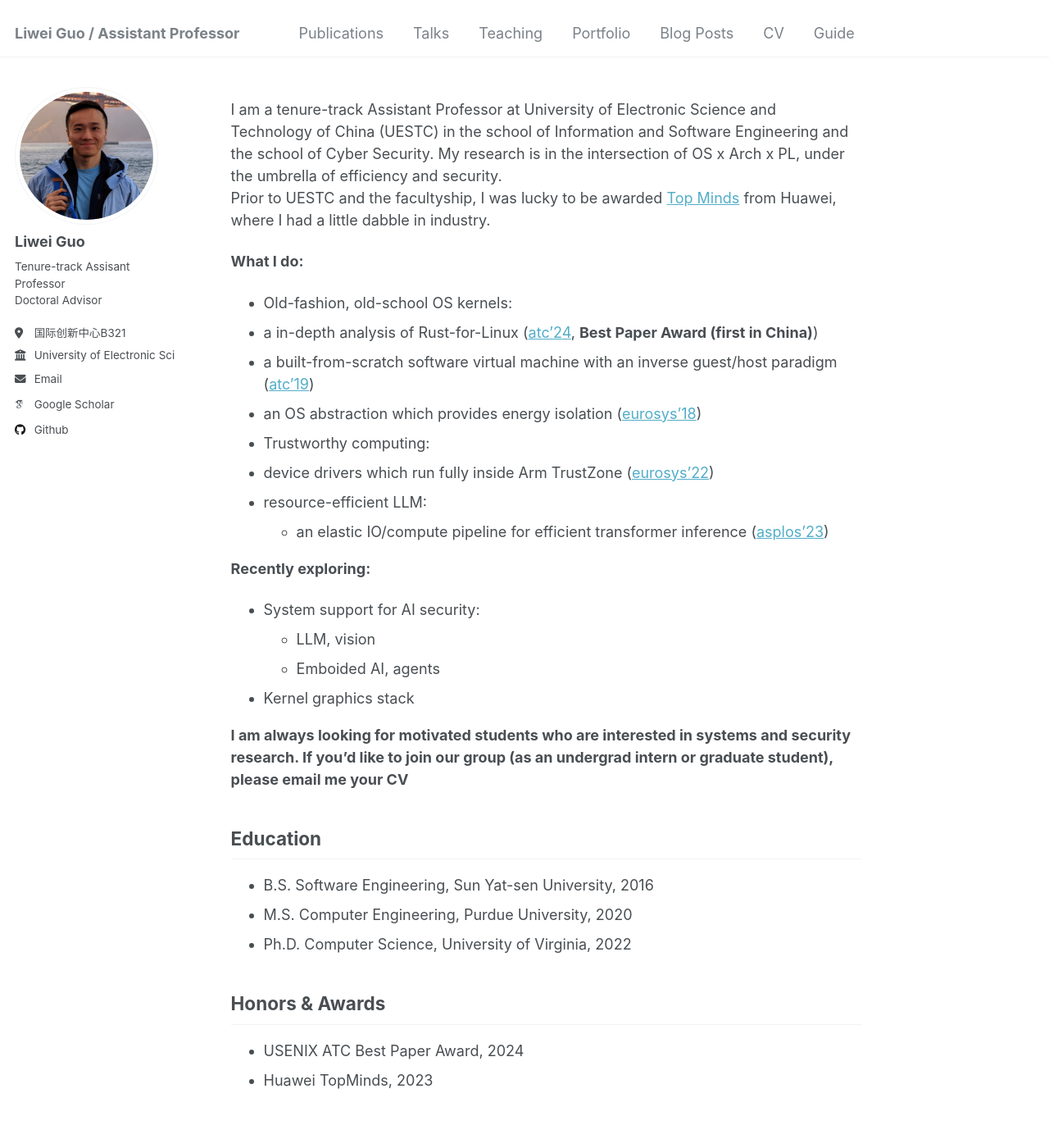
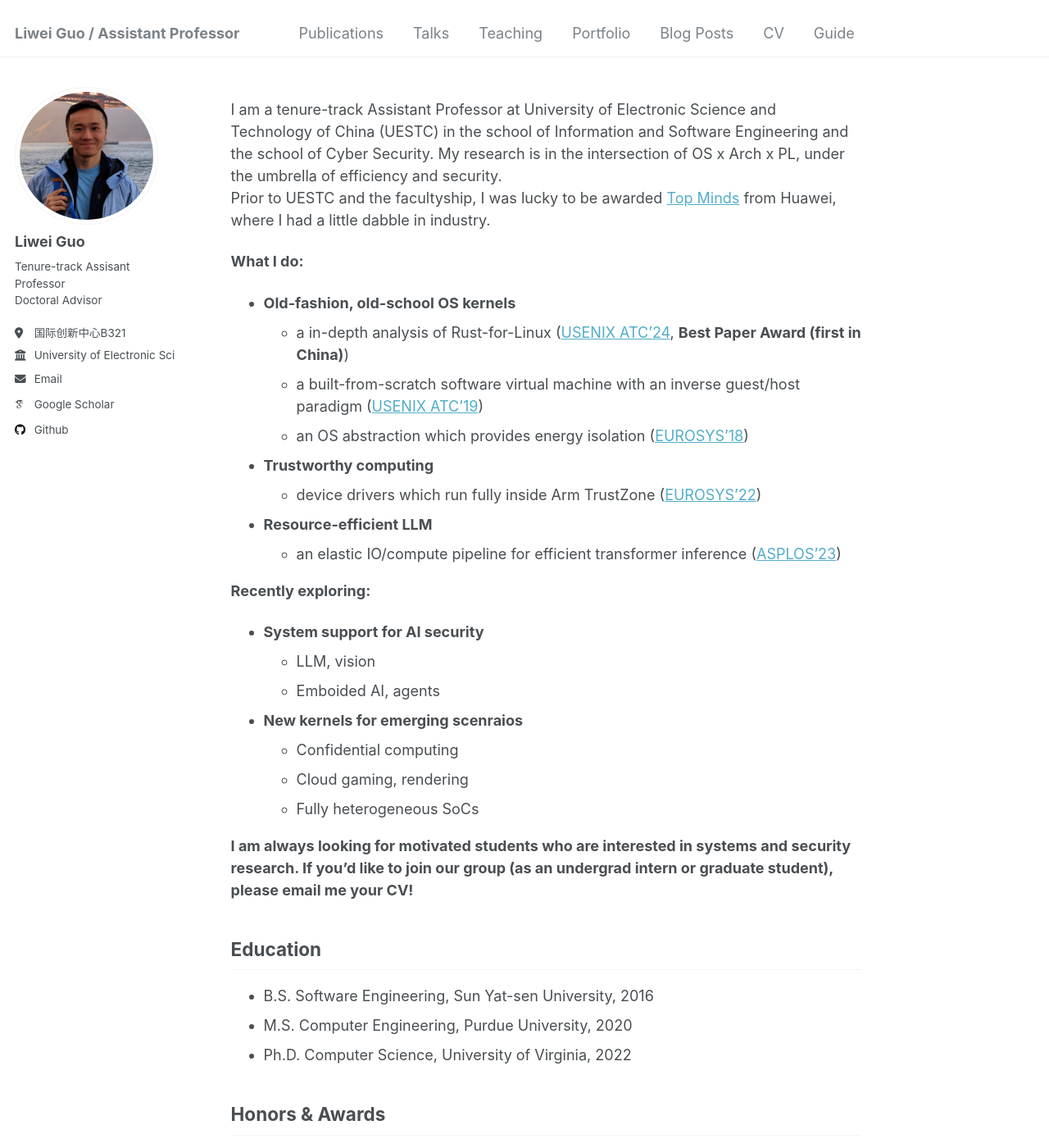
Before and after one commit to zaxguo/zaxguo.github.io, a Jekyll site: the page built from _pages/about.md, in a window 1280 px wide and 1400 px high. Shown: the whole window at 82% size. Built offline with Jekyll 4.4.1, drawn with Linux system fonts in a browser that asks for light colours; some web fonts are replaced.

Commit message:
Update about.md
up

```diff
--- a/_pages/about.md
+++ b/_pages/about.md
@@ -14,23 +14,26 @@ Prior to UESTC and the facultyship, I was lucky to be awarded [Top Minds](https:
 
 **What I do:**
 
-*  Old-fashion, old-school OS kernels:
-  * a in-depth analysis of Rust-for-Linux ([atc'24](https://www.usenix.org/conference/atc24/presentation/li-hongyu), **Best Paper Award (first in China)**)
-  * a built-from-scratch software virtual machine with an inverse guest/host paradigm ([atc'19](https://www.usenix.org/conference/atc19/presentation/guo))
-  * an OS abstraction which provides energy isolation ([eurosys'18](https://dl.acm.org/doi/10.1145/3190508.3190533))
-*  Trustworthy computing:
-  * device drivers which run fully inside Arm TrustZone ([eurosys'22](https://dl.acm.org/doi/10.1145/3492321.3519565))
-* resource-efficient LLM:
-  * an elastic IO/compute pipeline for efficient transformer inference ([asplos'23](https://dl.acm.org/doi/abs/10.1145/3575693.3575698))
+*  **Old-fashion, old-school OS kernels**
+    * a in-depth analysis of Rust-for-Linux ([USENIX ATC'24](https://www.usenix.org/conference/atc24/presentation/li-hongyu), **Best Paper Award (first in China)**)
+    * a built-from-scratch software virtual machine with an inverse guest/host paradigm ([USENIX ATC'19](https://www.usenix.org/conference/atc19/presentation/guo))
+    * an OS abstraction which provides energy isolation ([EUROSYS'18](https://dl.acm.org/doi/10.1145/3190508.3190533))
+*  **Trustworthy computing**
+    * device drivers which run fully inside Arm TrustZone ([EUROSYS'22](https://dl.acm.org/doi/10.1145/3492321.3519565))
+* **Resource-efficient LLM**
+    * an elastic IO/compute pipeline for efficient transformer inference ([ASPLOS'23](https://dl.acm.org/doi/abs/10.1145/3575693.3575698))
 
 
 **Recently exploring:**
-* System support for AI security:
+* **System support for AI security**
   * LLM, vision
   * Emboided AI, agents
-* Kernel graphics stack
+* **New kernels for emerging scenraios**
+  * Confidential computing
+  * Cloud gaming, rendering
+  * Fully heterogeneous SoCs
 
-**I am always looking for motivated students who are interested in systems and security research. If you'd like to join our group (as an undergrad intern or graduate student), please email me your CV**
+**I am always looking for motivated students who are interested in systems and security research. If you'd like to join our group (as an undergrad intern or graduate student), please email me your CV!**
 
 Education
 ---
```
